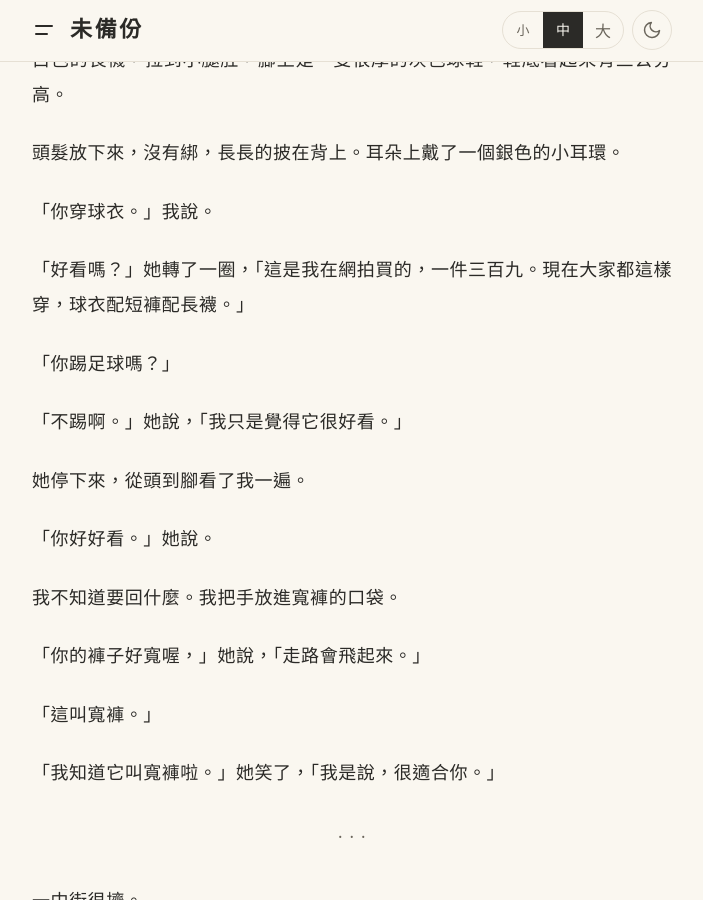
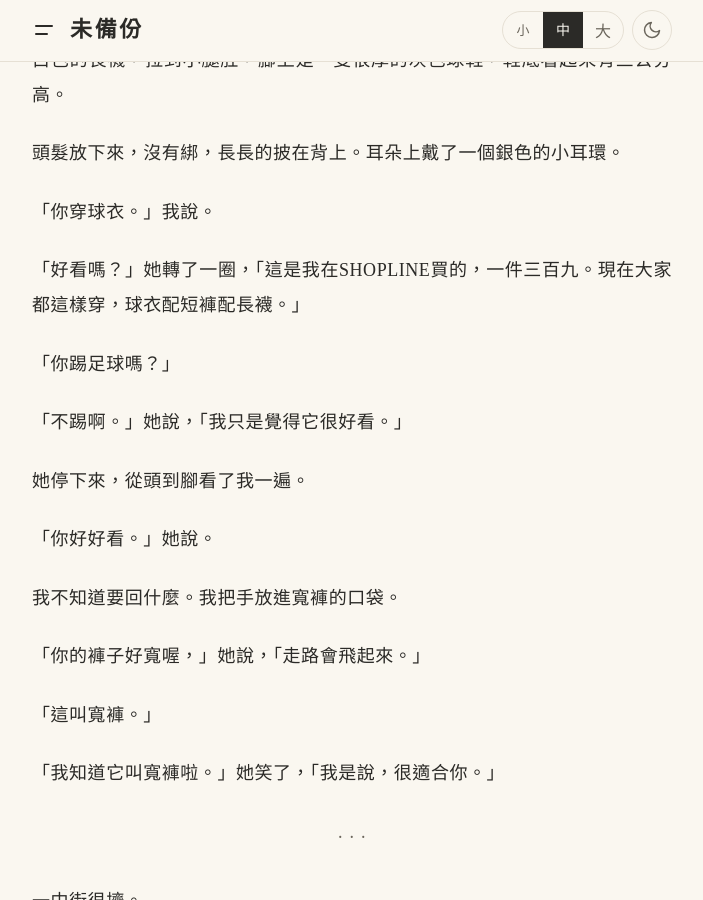
Before and after one commit to Sierra2121/weibeifen, a Jekyll site: the page built from _posts/2024-03-30-gongdi09.md, in a window 1280 px wide and 900 px high, scrolled down 1917 px. Shown: the whole window, without its empty margins (288-991 px from the left). Built offline with Jekyll 4.4.1, drawn with Linux system fonts in a browser that asks for light colours.

Commit message:
《共地》第9篇：網拍改為SHOPLINE
Co-Authored-By: Claude Opus 5.5 <noreply@anthropic.com>
Claude-Session: https://claude.ai/code/session_01VPttWSzmLwLn5s7vBPCwag

```diff
--- a/_posts/2024-03-30-gongdi09.md
+++ b/_posts/2024-03-30-gongdi09.md
@@ -62,7 +62,7 @@ date: 2024-03-30 22:20:00 +0800
 
 「你穿球衣。」我說。
 
-「好看嗎？」她轉了一圈，「這是我在網拍買的，一件三百九。現在大家都這樣穿，球衣配短褲配長襪。」
+「好看嗎？」她轉了一圈，「這是我在SHOPLINE買的，一件三百九。現在大家都這樣穿，球衣配短褲配長襪。」
 
 「你踢足球嗎？」
 
```
